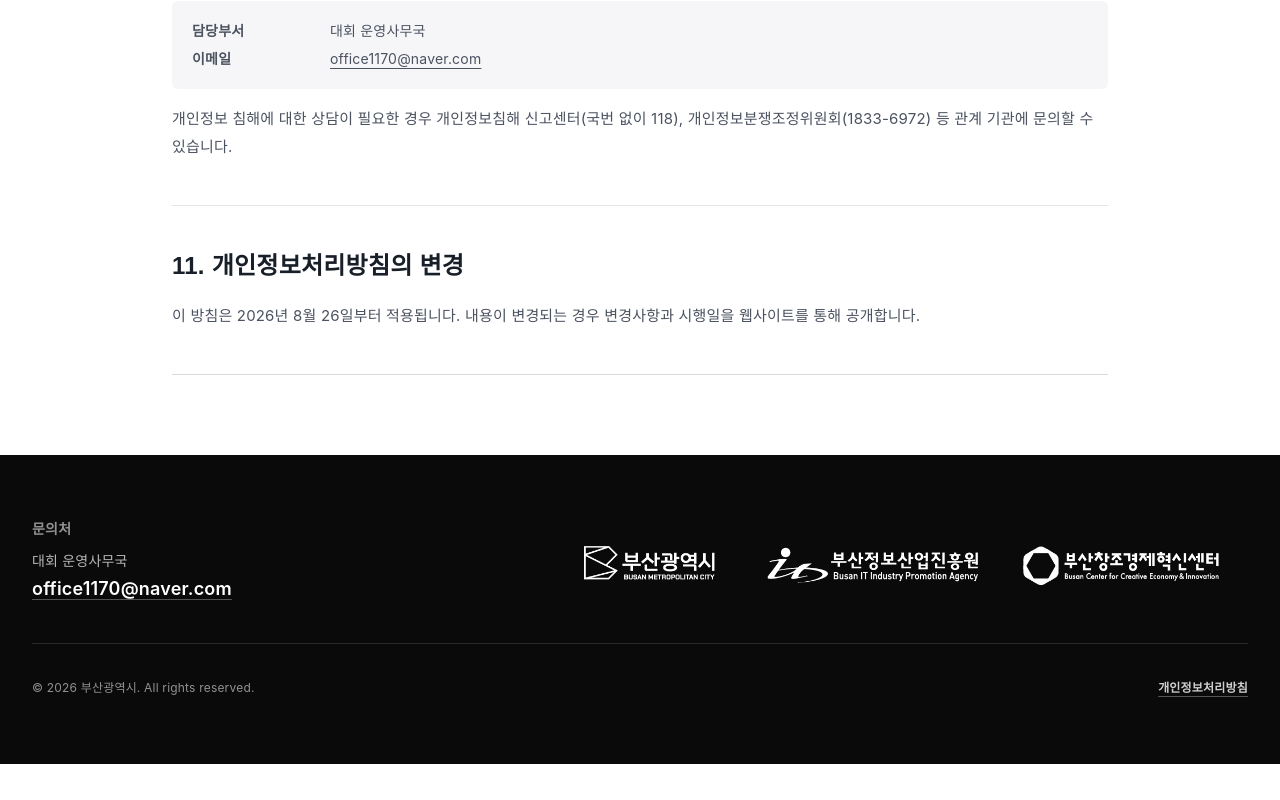
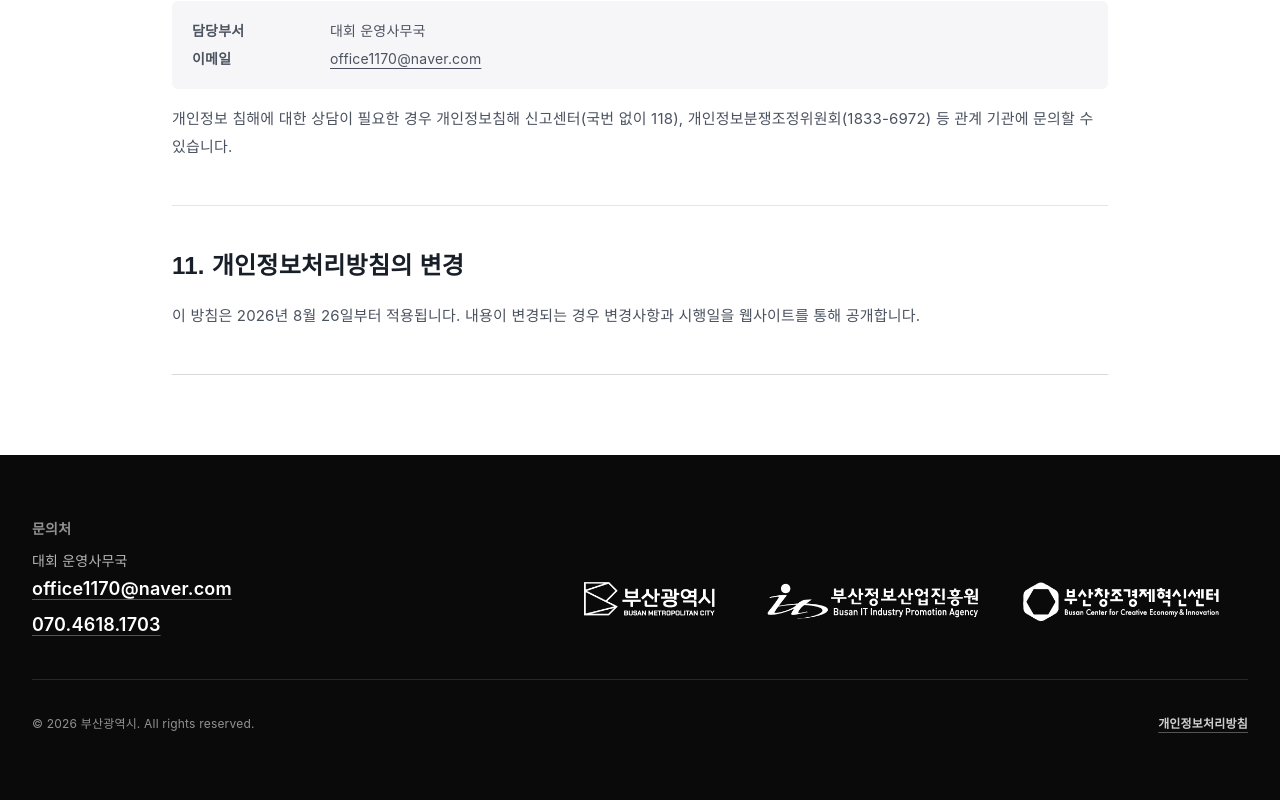
Before and after one commit to miceplans/2026BusanPublicData, a Next.js app: page /privacy in a window 1280 px wide. Shown: the part 2870-3670 px from the top of the page. Before the commit the page ends 3634 px from the top, so only its background shows below. Built offline with nearby package versions, Linux system fonts and the light colour scheme; a web font is replaced by a local one.

Commit message:
style: 일부 css변경 및 글자 추가

```diff
--- a/src/app/page.tsx
+++ b/src/app/page.tsx
@@ -132,7 +132,7 @@ export default function HomePage() {
       <main>
         <section className="relative overflow-hidden px-5 py-20 text-center sm:px-8 sm:py-28 lg:py-32">
           <div
-            className="pointer-events-none absolute z-0 opacity-20"
+            className="pointer-events-none absolute z-0 hidden opacity-20 sm:block"
             style={{
               top: '40%',
               left: 'calc(50%)',
@@ -422,18 +422,18 @@ export default function HomePage() {
         </div>
 
         <section className="bg-[#111111] px-5 py-24 text-white sm:px-8 sm:py-32">
-          <div className="mx-auto flex max-w-[1280px] flex-col items-start justify-between gap-10 lg:flex-row lg:items-end">
+          <div className="mx-auto flex max-w-[1280px] flex-col items-center justify-between gap-10 text-center lg:flex-row lg:items-end lg:text-left">
             <h2 className="max-w-[800px]">
               <Image
                 alt="2026 AI 창업 경진대회"
-                className="h-auto w-full max-w-[420px]"
+                className="mx-auto h-auto w-full max-w-[420px] lg:mx-0"
                 src="/assets/title.svg"
                 width={1234}
                 height={296}
                 unoptimized
               />
             </h2>
-            <div className="flex flex-col items-start gap-6 sm:flex-row sm:items-center">
+            <div className="flex flex-col items-center gap-6 sm:flex-row">
               <Link
                 className="brand-gradient inline-flex min-h-14 shrink-0 items-center justify-center rounded-full px-8 font-bold"
                 href="/apply"
--- a/src/components/site-footer.tsx
+++ b/src/components/site-footer.tsx
@@ -15,10 +15,16 @@ export function SiteFooter() {
             >
               office1170@naver.com
             </a>
+            <a
+              className="mt-2 block w-fit text-lg font-bold underline decoration-white/30 underline-offset-4 hover:decoration-white"
+              href="tel:07046181703"
+            >
+              070.4618.1703
+            </a>
           </div>
 
           <div
-            className="flex h-20 items-center rounded-xl  px-4"
+            className="flex h-20 items-center rounded-xl px-4"
             aria-label="주최·주관·참여 기관"
           >
             <Image
```
